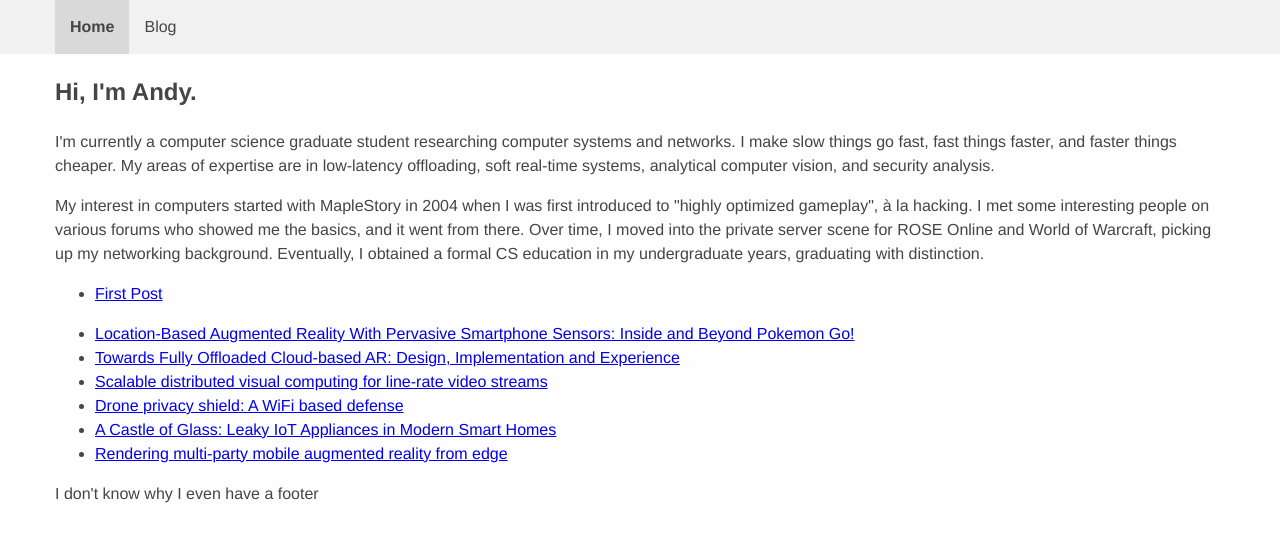
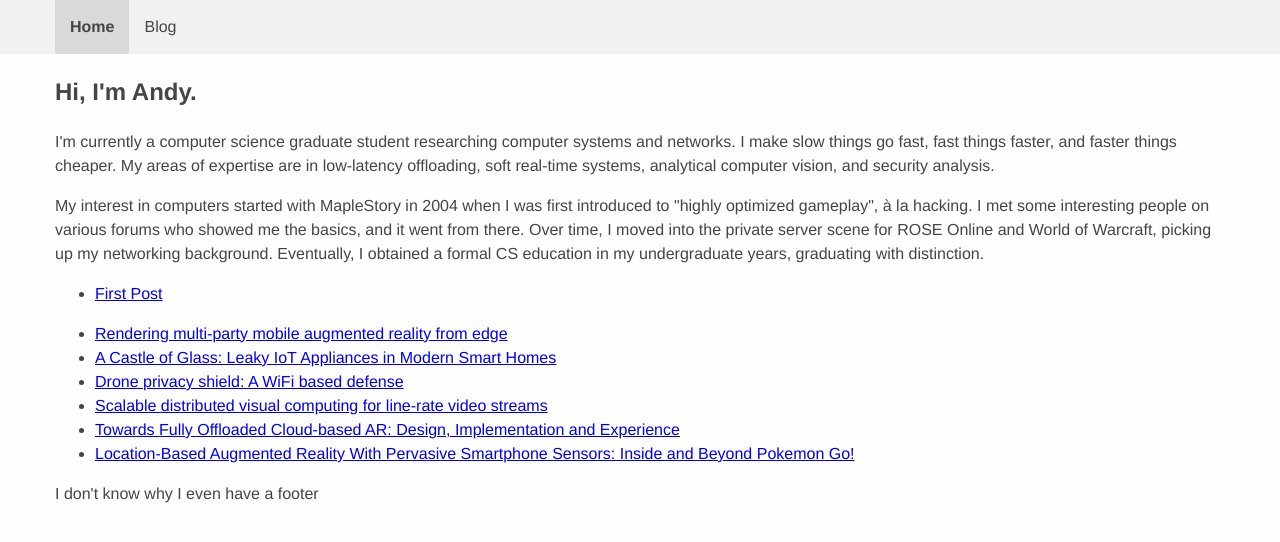
Before and after one commit to Sunstradamus/Sunstradamus.github.io, a Jekyll site: the page built from index.html, in a window 1280 px wide. Shown: the top 542 px of the page. Built offline with Jekyll 4.4.1, drawn with Linux system fonts in a browser that asks for light colours.

Commit message:
Reverse order of loop to be most recent

```diff
--- a/index.html
+++ b/index.html
@@ -18,7 +18,7 @@ title: Home | Hi Googlebot
 </ul>
 
 <ul>
-  {% for pub in site.publications %}
+  {% for pub in site.publications reversed %}
     <li>
       <a href="{{ pub.link }}">{{ pub.title }}</a>
     </li>
```
